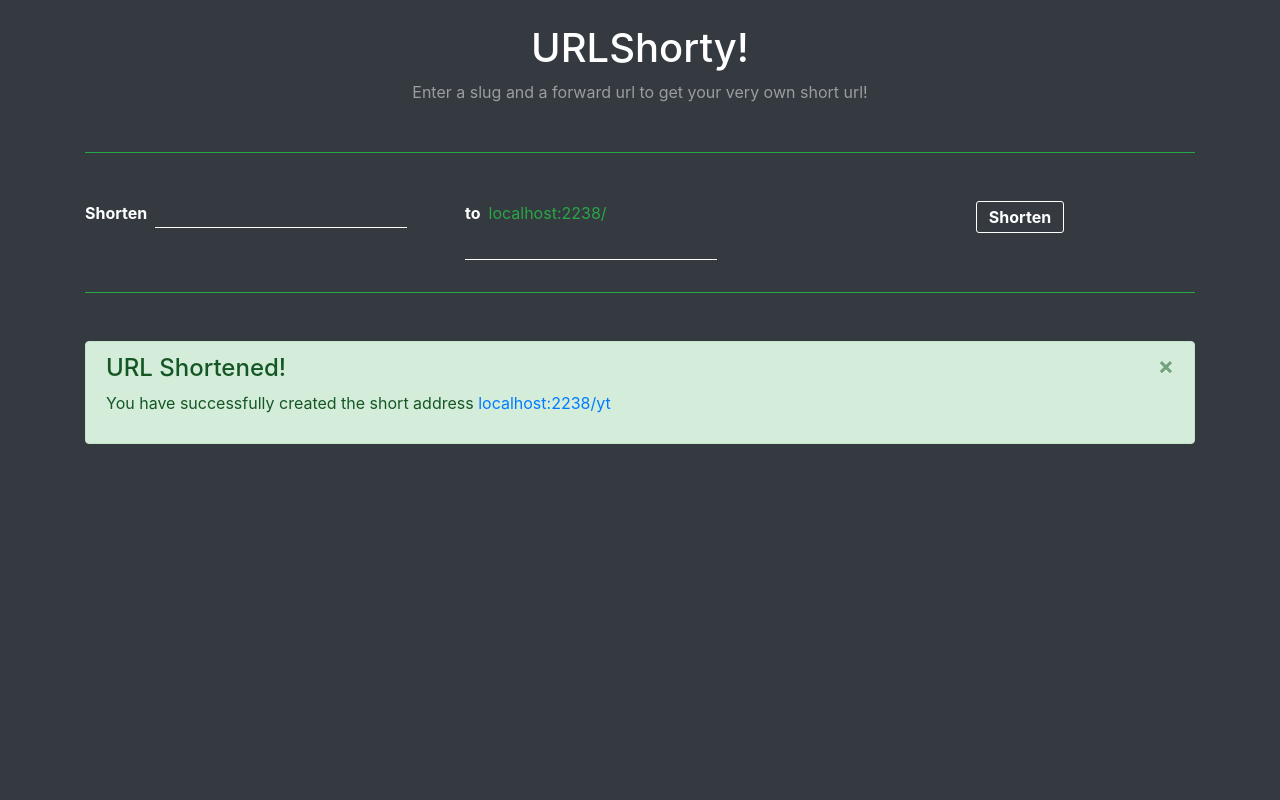
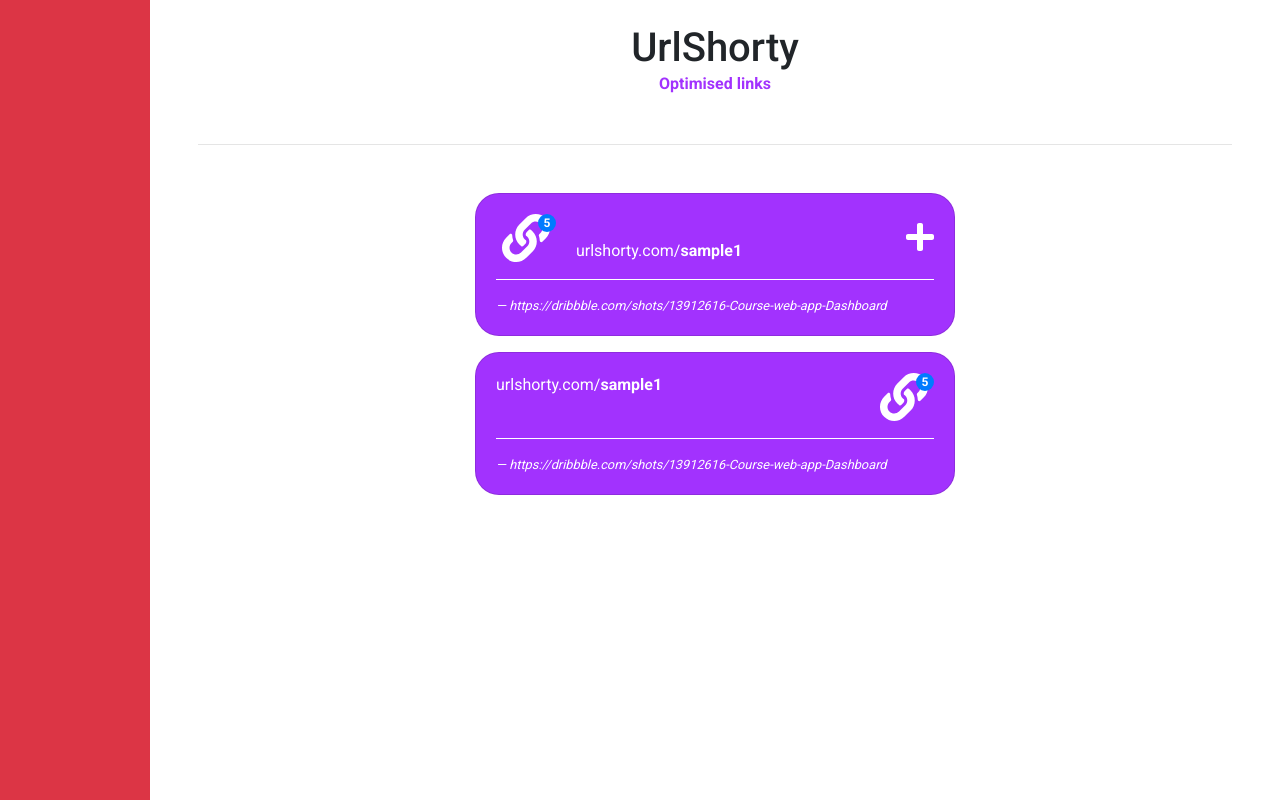
Before and after one commit to danielsamet/UrlShorty, a Flask app: page / in a window 1280 px wide. Run offline with Flask 2, Linux system fonts and the light colour scheme; some libraries are stand-ins or nearby versions.

Commit message:
updated design
Signed-off-by: Daniel Samet <danielsamet98@gmail.com>

```diff
--- a/app/templates/index.html
+++ b/app/templates/index.html
@@ -16,65 +16,112 @@
     <script src="https://stackpath.bootstrapcdn.com/bootstrap/4.5.0/js/bootstrap.min.js"
             integrity="sha384-OgVRvuATP1z7JjHLkuOU7Xw704+h835Lr+6QL9UvYjZE3Ipu6Tp75j7Bh/kR0JKI"
             crossorigin="anonymous"></script>
+    <script src="https://cdnjs.cloudflare.com/ajax/libs/font-awesome/5.14.0/js/all.min.js"
+            integrity="sha512-YSdqvJoZr83hj76AIVdOcvLWYMWzy6sJyIMic2aQz5kh2bPTd9dzY3NtdeEAzPp/PhgZqr4aJObB3ym/vsItMg=="
+            crossorigin="anonymous"></script>
     <style>
-        .inline-input {
-            background: inherit;
-            border: none;
-            border-bottom: 1px solid white;
-            outline: none;
-            height: 1.7em;
+        .bg-purple {
+            background: #a232fe
         }
 
-        .inline-input:focus, .inline-input:hover {
-            border-color: #28a745;
+        .text-purple {
+            color: #a232fe;
         }
 
-        .btn {
-            border-radius: 3px;
-            border-color: white;
-            color: white;
-            background: #343A40;
-            height: 2em;
-            line-height: .8em;
-        }
-
-        .btn:hover {
-            background: #28a745;
-            border-color: #28a745;
+        .form-control-feedback {
+            position: absolute;
+            z-index: 2;
+            display: block;
+            width: 2.375rem;
+            height: 2.375rem;
+            line-height: 2rem;
+            text-align: center;
+            pointer-events: none;
+            color: #aaa;
         }
     </style>
+    <link href="https://fonts.googleapis.com/css2?family=Roboto:wght@100;300;400;500;700;900&display=swap"
+          rel="stylesheet">
 </head>
-<body class="bg-dark">
-<div class="container pt-4">
-    <h1 class="text-center text-white">URLShorty!</h1>
-    <p class="text-center text-white-50 mt-2">Enter a slug and a forward url to get your very own short url!</p>
+<body style="font-family: 'Roboto', serif;">
+<div class="" style="display: grid; grid-template-columns: minmax(150px, 150px) 1fr; min-height: 100vh;">
 
-    <hr class="my-5 border-success">
+    <div class="sidebar bg-danger">
 
-    <div class="row">
-        <div class="col-4 input-group mb-3">
-            <label for="forward_url" class="font-weight-bold text-white mr-2">Shorten</label>
-            <input type="text" class="inline-input text-success" id="forward_url" name="forward_url" required>
-        </div>
-        <div class="col-4 input-group mb-3">
-            <label for="slug" class="font-weight-bold text-white mr-2">to</label>
-            <span class="text-success">localhost:2238/</span>
-            <input type="text" class="inline-input text-success" id="slug" name="slug" required>
+    </div>
+
+    <div class="main-content mx-5 mt-4">
+{#        <div class="form-group float-right mt-1">#}
+{#            <span class="fas fa-search form-control-feedback ml-3"></span>#}
+{#            <input type="text" class="form-control bg-light pl-5" style="width: 15em;" placeholder="Search">#}
+{#        </div>#}
+
+        <div class="w-100 text-center">
+            <h1 class="mb-0">UrlShorty</h1>
+            <p class="text-purple font-weight-bold">Optimised links</p>
         </div>
 
-        <div class="col-4 text-center">
-            <button class="btn font-weight-bold mb-3" type="button" id="generate_link">Shorten</button>
+        <hr class="my-5">
+
+        <div class="card bg-purple" style="max-width: 30em; margin: auto; border-radius: 1.5em;">
+            <div class="accordion" id="accordionExample">
+                <div class="card-body text-white">
+                    <div class="row">
+                        <div class="col-9">
+                    <span class="fa-layers fa-fw fa-3x">
+                        <i class="fas fa-link"></i>
+                        <span class="fa-layers-counter bg-primary font-weight-bold">5</span>
+                    </span>
+                            <span class="ml-3" style="vertical-align: hanging;">urlshorty.com/<span
+                                    style="font-weight: 700">sample1</span></span>
+                        </div>
+                        <div class="col-3 text-right">
+                            <a href="#" class="text-white fa-2x float-right" style="font-weight: 100"
+                               data-toggle="collapse"
+                               data-target="#collapseOne6">
+                                <i class="fas fa-plus"></i>
+                            </a>
+                        </div>
+                    </div>
+                    <hr class="border-white mt-3">
+                    <div id="collapseOne6" class="card-body-wrapper collapse" aria-labelledby="headingOne6"
+                         data-parent="#accordionExample6" style="">
+                        <div class="card-body">
+                            Anim pariatur cliche reprehenderit, enim eiusmod high life accusamus terry richardson ad
+                            squid.
+                            3
+                            wolf moon officia aute, non cupidatat skateboard dolor brunch. Food truck quinoa nesciunt
+                            laborum
+                            eiusmod. Brunch 3 wolf moon tempor, sunt aliqua put a bird on it squid single-origin coffee
+                            nulla
+                            assumenda shoreditch et. Nihil anim keffiyeh helvetica, craft beer labore wes anderson cred
+                            nesciunt
+                            sapiente ea proident. Ad vegan excepteur butcher vice lomo. Leggings occaecat craft beer
+                            farm-to-table, raw denim aesthetic synth nesciunt you probably haven't heard of them
+                            accusamus
+                            labore sustainable VHS.
+                        </div>
+                    </div>
+                    <span class="font-italic blockquote-footer text-white">https://dribbble.com/shots/13912616-Course-web-app-Dashboard</span>
+                </div>
+            </div>
         </div>
-    </div>
 
-    <hr class="border-success">
-
-    <div class="alert alert-success alert-dismissible alert-shorten-response mt-5" role="alert">
-        <button type="button" class="close" data-dismiss="alert" aria-label="Close">
-            <span aria-hidden="true">&times;</span>
-        </button>
-        <h4 class="alert-heading">URL Shortened!</h4>
-        <p>You have successfully created the short address <a href="https://youtube.com" id="short_url">localhost:2238/yt</a></p>
+        <div class="card bg-purple mt-3" style="max-width: 30em; margin: auto; border-radius: 1.5em;">
+            <div class="card-body text-white">
+                <div class="row">
+                    <p class="col-9">urlshorty.com/<b>sample1</b></p>
+                    <div class="col-3 text-right">
+                        <p class="fa-layers fa-fw fa-3x">
+                            <i class="fas fa-link"></i>
+                            <span class="fa-layers-counter bg-primary font-weight-bold">5</span>
+                        </p>
+                    </div>
+                </div>
+                <hr class="border-white mt-0">
+                <span class="font-italic blockquote-footer text-white">https://dribbble.com/shots/13912616-Course-web-app-Dashboard</span>
+            </div>
+        </div>
     </div>
 </div>
 
```
